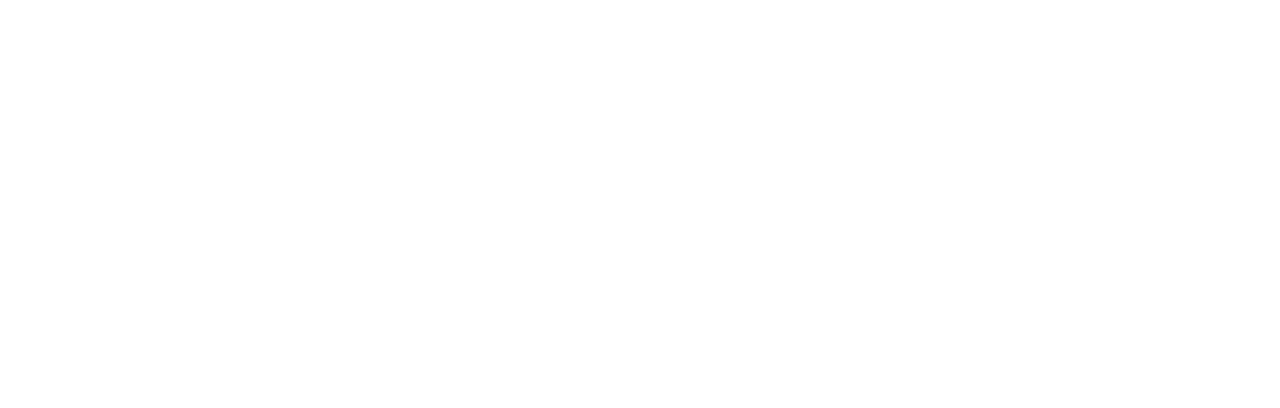
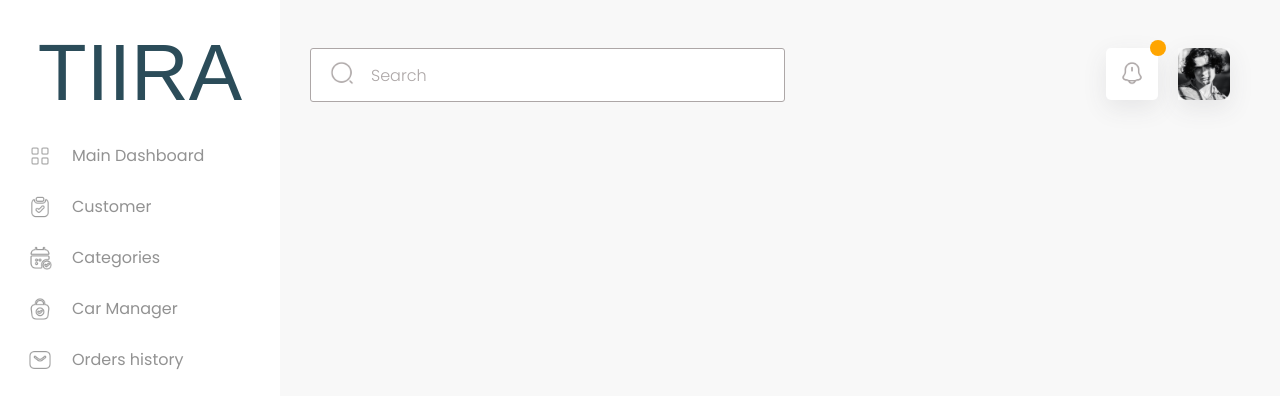
Before and after one commit to huxfuoc/rent-car, a React (Vite) app: page / in a window 1280 px wide. Before the commit this address had no page. Shown: the top 408 px of the page. Built offline with nearby package versions, Linux system fonts and the light colour scheme; a web font is replaced by a local one.

Commit message:
create route for Login & App

```diff
--- a/src/App.jsx
+++ b/src/App.jsx
@@ -1,16 +1,9 @@
 import React from 'react';
-import { BrowserRouter as Router, Routes, Route } from 'react-router-dom';
-import Login from './pages/Login';
-import Layout from './layout/Layout.jsx';
+import { MainRouter } from './routing/Router'
 
 const App = () => {
     return (
-        <Router>
-            <Routes>
-                <Route path="/login" element={<Login />} />
-                <Route path="/app" element={<Layout />} />
-            </Routes>
-        </Router>
+        <MainRouter />
     );
 };
 export default App;
--- a/src/components/Sidebar.jsx
+++ b/src/components/Sidebar.jsx
@@ -1,5 +1,6 @@
 import { Link, useLocation } from 'react-router-dom';
 import '../css/Sidebar.scss'
+import { appRoutes } from '../routing/Routes'
 
 const SidebarLink = ({ to, children, imageSrc, altText }) => {
     const location = useLocation();
@@ -19,21 +20,16 @@
             <div id='logo-icon'>TIIRA</div>
             <nav>
                 <ul>
-                    <li>
-                        <SidebarLink to="/app" imageSrc='src/assets/1.png' altText='dashboard'>Dashboard</SidebarLink>
-                    </li>
-                    <li>
-                        <SidebarLink to="/app/customer" imageSrc='src/assets/2.png' altText='customer'>Customer</SidebarLink>
-                    </li>
-                    <li>
-                        <SidebarLink to="/app/categories" imageSrc='src/assets/3.png' altText='categories'>Categories</SidebarLink>
-                    </li>
-                    <li>
-                        <SidebarLink to="/app/manager" imageSrc='src/assets/4.png' altText='car'>Car manager</SidebarLink>
-                    </li>
-                    <li>
-                        <SidebarLink to="/app/history" imageSrc='src/assets/5.png' altText='history'>Orders history</SidebarLink>
-                    </li>
+                    {appRoutes.map((route, index) => (
+                        <SidebarLink
+                            key={index}
+                            to={route.layout + route.path}
+                            imageSrc={route.icon}
+                            altText={route.name}
+                        >
+                            {route.name}
+                        </SidebarLink>
+                    ))}
                 </ul>
             </nav>
         </div>
--- a/src/layout/Layout.jsx
+++ b/src/layout/Layout.jsx
@@ -1,14 +1,13 @@
 import './Layout.scss';
 import Sidebar from '../components/Sidebar';
 import Header from '../components/Header';
-import AppRouter from '../routing/AppRouter';
+import { AppRouter } from '../routing/Router';
 
 const Layout = () => {
 
     return (
         <>
             <div className='dashboard'>
-
                 <div className='l'>
                     <Sidebar />
                 </div>
--- a/src/main.jsx
+++ b/src/main.jsx
@@ -1,9 +1,9 @@
 import React from 'react'
 import ReactDOM from 'react-dom/client'
-import Layout from './layout/Layout.jsx'
+// import Layout from './layout/Layout.jsx'
 import './index.scss'
 import App from './App.jsx'
-import Login from './pages/Login.jsx'
+// import Login from './pages/Login.jsx'
 
 ReactDOM.createRoot(document.getElementById('root')).render(
   <React.StrictMode>
--- a/src/routing/AppRouter.jsx
+++ /dev/null
@@ -1,21 +0,0 @@
-import React from 'react'
-import { Routes, Route } from 'react-router-dom';
-import Categories from '../pages/Categories';
-import CarManager from '../pages/CarManager';
-import OrderHistory from '../pages/OrderHistory';
-import Dashboard from '../pages/Dashboard';
-import Customer from '../pages/Customer';
-
-const AppRouter = () => {
-    return (
-        <Routes>
-            <Route path="/app" element={<Dashboard />} />
-            <Route path="/app/customer" element={<Customer />} />
-            <Route path="/app/categories" element={<Categories />} />
-            <Route path="/app/manager" element={<CarManager />} />
-            <Route path="/app/history" element={<OrderHistory />} />
-        </Routes>
-    )
-}
-
-export default AppRouter
--- /dev/null
+++ b/src/routing/Router.jsx
@@ -0,0 +1,42 @@
+import React, { Children } from 'react'
+import { BrowserRouter as Router, Routes, Route } from 'react-router-dom';
+import Login from '../pages/Login';
+import Layout from '../layout/Layout';
+import { appRoutes } from '../routing/Routes'
+
+const getRoutes = (routes) => {
+    return (
+        <>
+            {routes.map((route, index) => (
+                <Route
+                    key={index}
+                    path={route.layout + route.path}
+                    element={<route.component />}
+                />
+            ))}
+        </>
+    );
+};
+
+const AppRouter = () => {
+    return (
+        <Routes>
+            {getRoutes(appRoutes)}
+        </Routes>
+    );
+};
+
+const MainRouter = () => {
+    return (
+        <Router>
+            <Routes>
+                <Route path="/login" element={<Login />} />
+                <Route path='/' element={<Layout />} >
+                    {getRoutes(appRoutes)}
+                </Route>
+            </Routes>
+        </Router>
+    );
+};
+
+export { MainRouter, AppRouter };
--- /dev/null
+++ b/src/routing/Routes.jsx
@@ -0,0 +1,44 @@
+import react, { Component } from 'react'
+import Dashboard from '../pages/Dashboard'
+import Categories from '../pages/Categories'
+import Customer from '../pages/Customer'
+import CarManager from '../pages/CarManager'
+import OrderHistory from '../pages/OrderHistory'
+
+export const appRoutes = [
+    {
+        name: "Main Dashboard",
+        layout: "/app",
+        path: "/",
+        icon: "src/assets/1.png",
+        component: Dashboard
+    },
+    {
+        name: "Customer",
+        layout: "/app",
+        path: "/customer",
+        icon: "src/assets/2.png",
+        component: Customer
+    },
+    {
+        name: "Categories",
+        layout: "/app",
+        path: "/categories",
+        icon: "src/assets/3.png",
+        component: Categories
+    },
+    {
+        name: "Car Manager",
+        layout: "/app",
+        path: "/manager",
+        icon: "src/assets/4.png",
+        component: CarManager
+    },
+    {
+        name: "Orders history",
+        layout: "/app",
+        path: "/history",
+        icon: "src/assets/5.png",
+        component: OrderHistory
+    },
+]
```
